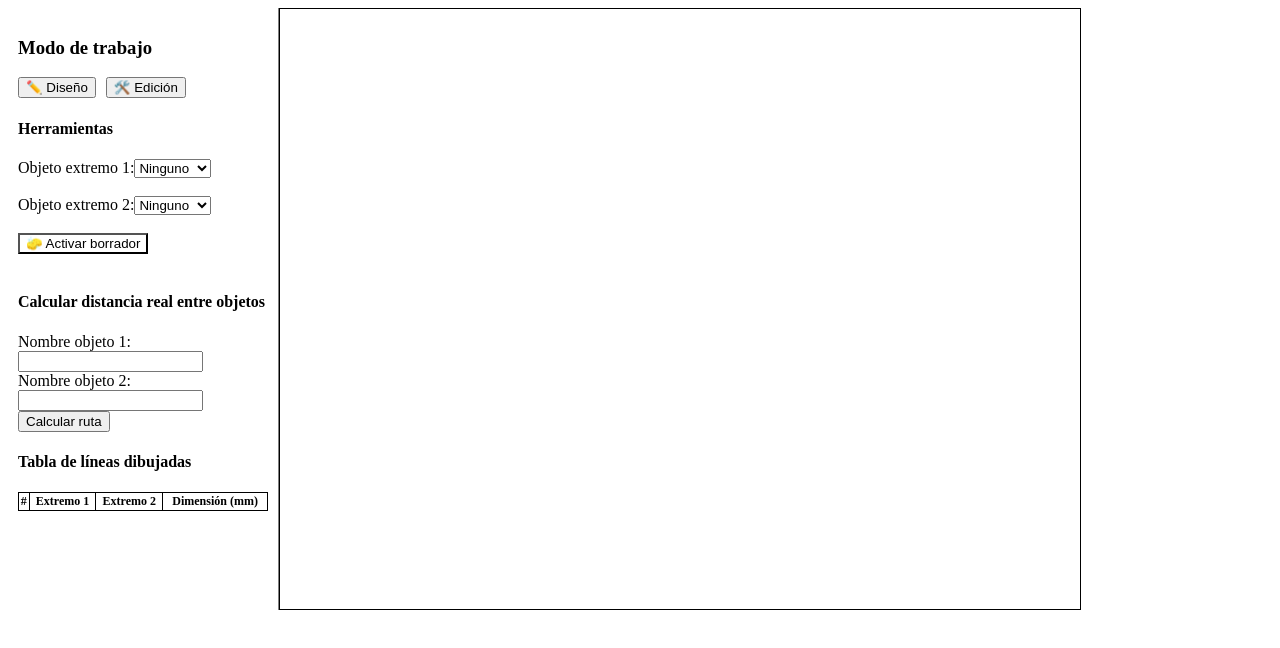
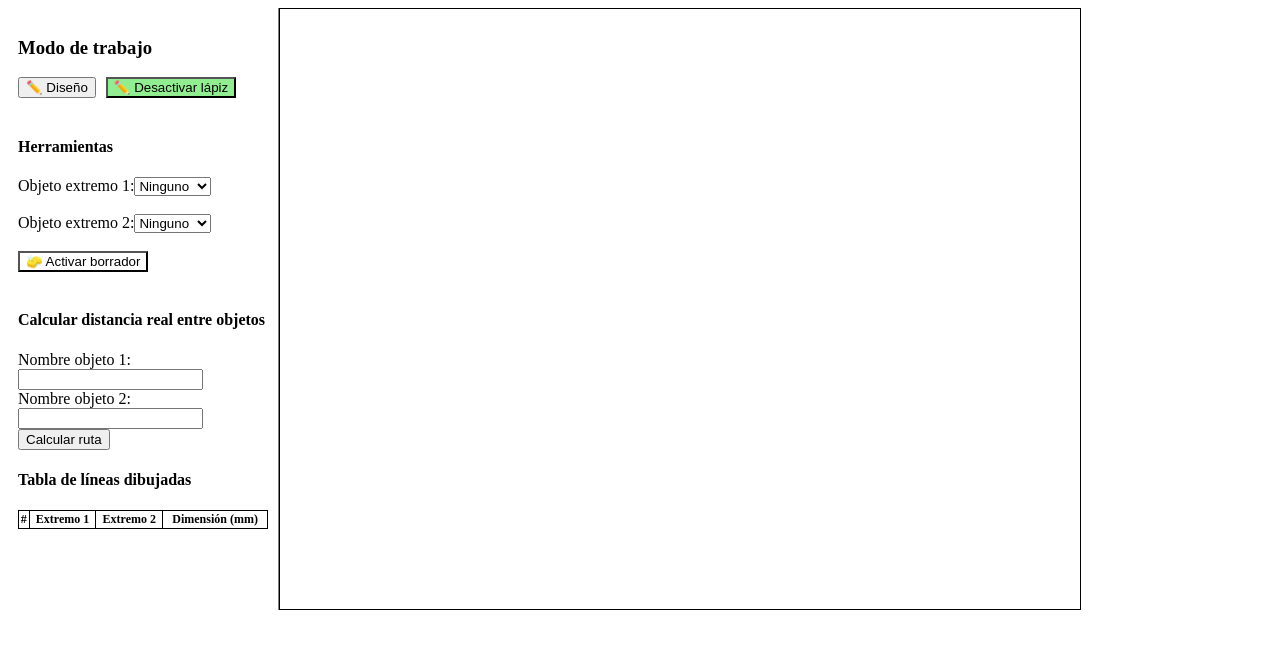
Before and after one commit to somerwest01/Dim_checktofrom, a React (Create React App) app: page / in a window 1280 px wide. Shown: the top 648 px of the page. Built offline with nearby package versions, Linux system fonts and the light colour scheme.

Commit message:
Update App.js

```diff
--- a/src/App.js
+++ b/src/App.js
@@ -20,6 +20,7 @@ function App() {
   const [nameInput2, setNameInput2] = useState('');
   const [distanciaRuta, setDistanciaRuta] = useState(null);
   const [rutaCalculada, setRutaCalculada] = useState([]);
+const [pencilMode, setPencilMode] = useState(true);
 
   const proximityThreshold = 10;
 
@@ -45,7 +46,7 @@ function App() {
     const stage = e.target.getStage();
     const pos = stage.getPointerPosition();
 
-    if (mode === 'design') {
+    if (pencilMode) {
       if (eraserMode) return;
 
       if (points.length === 0) {
@@ -77,7 +78,7 @@ function App() {
   };
 
   const handleMouseMove = (e) => {
-    if (mode === 'design' && points.length === 1 && !eraserMode) {
+    if (pencilMode && points.length === 1 && !eraserMode) {
       const stage = e.target.getStage();
       const pos = stage.getPointerPosition();
       setMousePos(pos);
@@ -240,11 +241,11 @@ updatedLines.forEach((line) => {
       <div style={{ width: '250px', padding: '10px', borderRight: '1px solid gray' }}>
         <h3>Modo de trabajo</h3>
         <button onClick={() => setMode('design')} style={{ marginRight: '10px' }}>✏️ Diseño</button>
-        <button onClick={() => setMode('edit')}>🛠️ Edición</button>
 
-        {mode === 'design' && (
+
+        {pencilMode && (
           <>
-            <h4>Herramientas</h4>
+            <button onClick={() => setPencilMode(!pencilMode)} style={{ backgroundColor: pencilMode ? 'lightgreen' : 'white' }}>✏️ {pencilMode ? 'Desactivar lápiz' : 'Activar lápiz'}</button><br /><br /><h4>Herramientas</h4>
             <label>Objeto extremo 1:</label>
             <select value={obj1} onChange={(e) => setObj1(e.target.value)}>
               <option>Ninguno</option>
```
